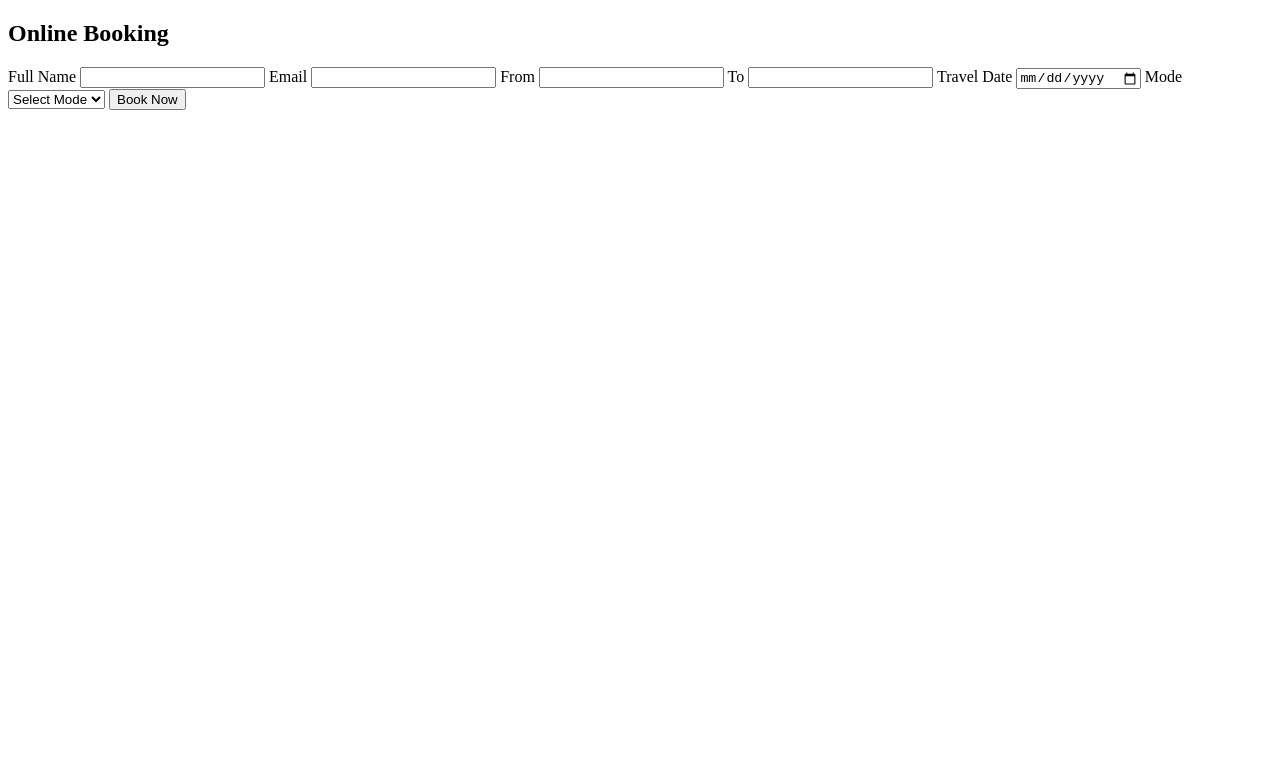
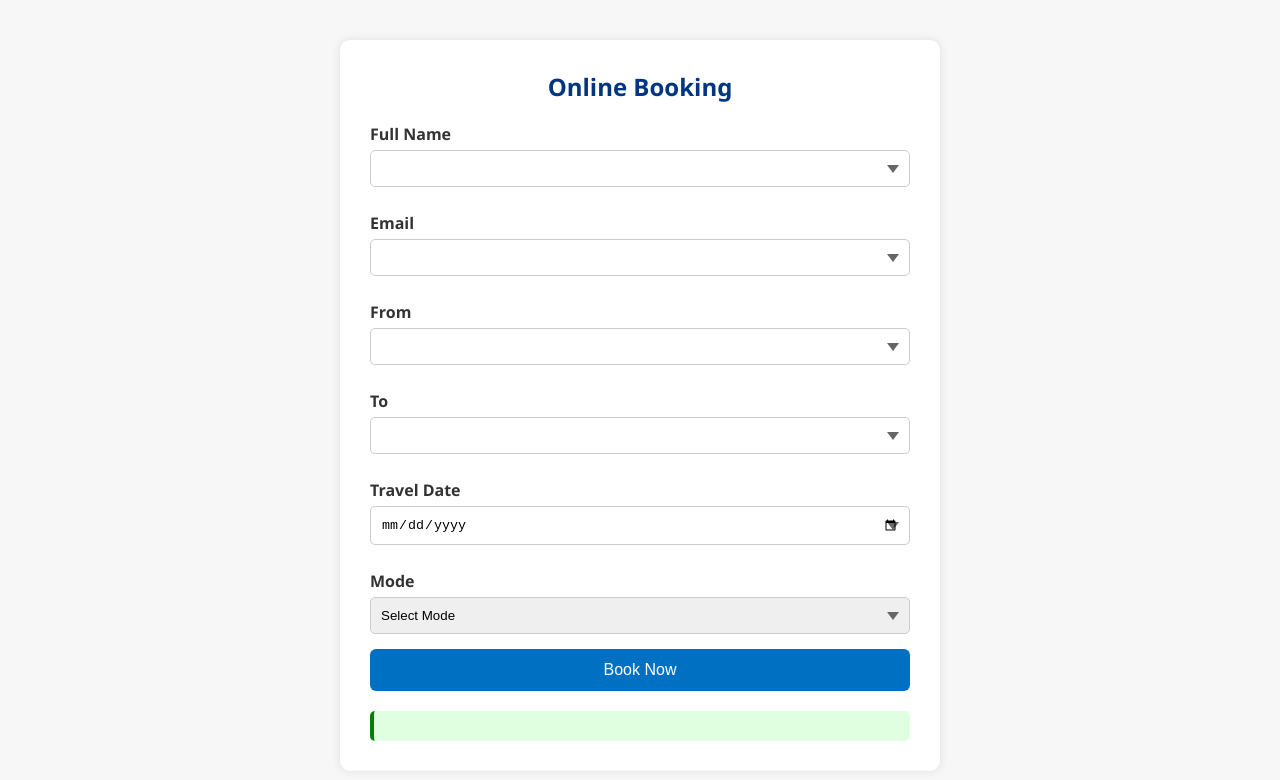
Before and after one commit to DevByD/Online-Booking, a plain HTML site: page index.html in a window 1280 px wide. Drawn offline with Linux system fonts and the light colour scheme.

Commit message:
Update index.html

```diff
--- a/index.html
+++ b/index.html
@@ -4,7 +4,7 @@
   <meta charset="UTF-8" />
   <meta name="viewport" content="width=device-width, initial-scale=1.0"/>
   <title>Online Booking</title>
-  <link rel="stylesheet" href="onlinebooking.css" />
+  <link rel="stylesheet" href="style.css" />
 </head>
 <body>
   <section class="booking-form">
```
